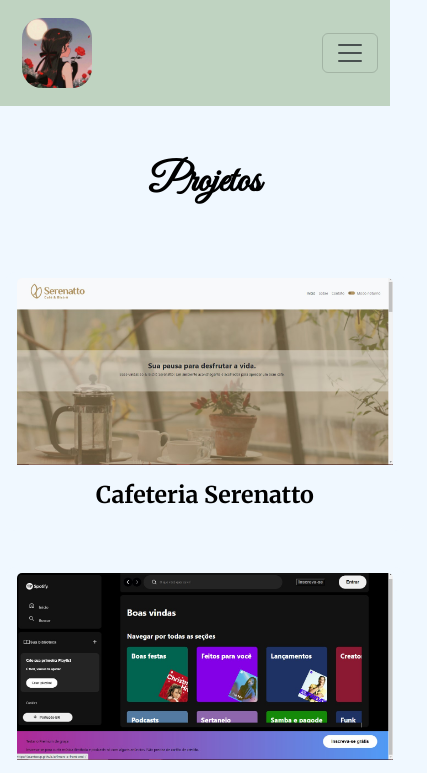
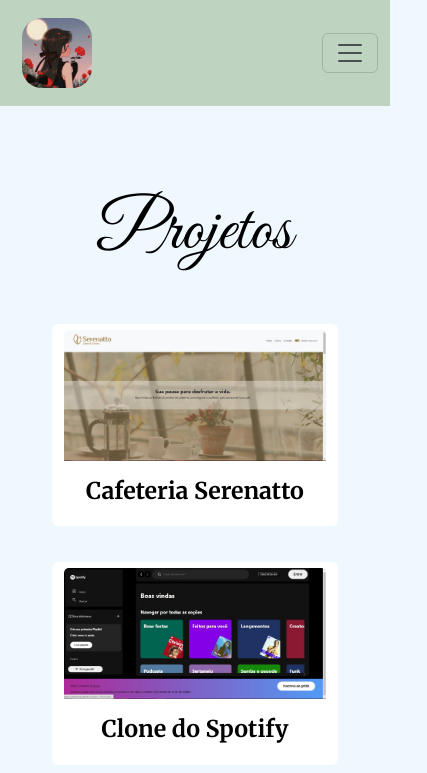
Before and after one commit to AmandaPVSantos/portofolio_atualizado, a website: page projetos/projetos.html in a window 390 px wide. Shown: the top 773 px of the page, 427 px wide, since content can reach past the window. Drawn offline with nearby package versions, Linux system fonts and the light colour scheme.

Commit message:
ajustes finais na pagina "projetos" - modificado os estilos e responsividade

```diff
--- a/projetos/projetos.css
+++ b/projetos/projetos.css
@@ -1,41 +1,25 @@
-.projetos-container-principal {
-    display: flex;
-    flex-wrap: wrap;
-    justify-content: center;
-    width: 100%; /* Garante que o container não exceda a largura da viewport */
-    overflow-x: hidden; /* Evita rolagem horizontal */
-    padding: 0 10px; /* Pequeno padding para evitar vazamento nas bordas */
-    box-sizing: border-box; /* Garante que padding e border sejam incluídos na largura total */
+/* Container main cards*/
+.container_main_cards {
+    margin: 190px 30px 90px 30px;
 }
 
-.card {
-    background-color: #F0F8FF;
-    transition: transform 0.3s, box-shadow 0.3s;
-    border-radius: 10px;
-    box-sizing: border-box; /* Inclui padding e border na largura total */
+/* Titulo - Projetos*/
+.titulo-projetos h2 {
+    color: #000;
+    font-size: 100px;
+    font-family: "Great Vibes", cursive;
+    text-align: center;
+    margin-bottom: 40px;
 }
 
-.titulo-projetos h2 {
+/* estilo dos cards*/
+.card-text {
     color: #000;
-    font-size: 70px;
-    font-family: "Great Vibes", cursive;
     text-align: center;
 }
 
-.div-principal {
-    margin: 150px 20px;
-    padding: 10px;
-    border-radius: 20px;
-    display: flex;
-    flex-direction: column;
-    align-items: center;
-    width: 100%; /* Ajuste da largura para garantir que ocupe toda a tela */
-    box-sizing: border-box;
-}
-
-.card-text {
-    color: #000;
-    text-align: center;
+.card:hover {
+    background-color: #BFD3C1;
 }
 
 /* Estilo do modal */
@@ -58,7 +42,7 @@
 }
 
 #botao-padrao {
-    background-color: #000;
+    background-color: #BFD3C1;
     color: #fff;
 }
 
--- a/projetos/projetos.html
+++ b/projetos/projetos.html
@@ -37,14 +37,12 @@
       <nav class="navbar navbar-expand-lg fixed-top"> <!--bg-body-tertiary-->
           <div class="container-fluid"  id="navbar">
             <div class="logo-floral">
-              <a class="navbar-brand" href="#"><img src="/assests/Cute avatar _ Anime.jfif" alt="avatar"></a>
+              <a class="navbar-brand" href="#"><img src="/assests/Cute avatar _ Anime.jfif" alt=""></a>
             </div>
-
             <button class="navbar-toggler" type="button" data-bs-toggle="collapse" data-bs-target="#navbarNav" aria-controls="navbarNav" aria-expanded="false" aria-label="Toggle navigation">
               <span class="navbar-toggler-icon"></span>
             </button>
             <div class="collapse navbar-collapse" id="navbarNav">
-
               <ul class="navbar-nav w-100 justify-content-end">
                 <li class="nav-item">
                   <a class="nav-link active" aria-current="page" href="#" onclick="navigateToPage('/index.html')">Início</a>
@@ -54,7 +52,7 @@
                   <a class="nav-link" href="#" onclick="navigateToPage('/sobre/sobre.html')">Sobre</a>
                 </li>
                 <li class="nav-item">
-                  <a class="nav-link" href="#" onclick="navigateToPage('/projetos/projetos.html')">Pojetos</a>
+                  <a class="nav-link" href="#" onclick="navigateToPage('/projetos/projetos.html')">Projetos</a>
                 </li>
 
                 <li class="nav-item">
@@ -63,15 +61,15 @@
               </ul>
             </div>
           </div>
-      </nav>
+        </nav>
     </header>
 
-    <main>
+    <main class="container_main_cards">
       <section class="banners banner-1">
         <div class="div-principal">
           <div class="div-secundaria">
             <div class="titulo-projetos">
-              <h2 class="section-h2 p-5 fw-bold mw-75 text-center">
+              <h2 class="section-h2 text-center">
                 Projetos
               </h2>
             </div>
@@ -480,7 +478,8 @@
                 <div>
                   <p>
                     Para visualizar:
-                    <a href="#" target="_blank">Indisponível no momento!</a>
+                    <a href="#">Indisponível no momento!</a>
+                    <!-- depois que estiver pronto, inserir >> target="_blank" -->
                   </p>
                 </div>
               </div>
@@ -515,7 +514,7 @@
               E-mail para contato: avsantos573@gmail.com
             </p>
             <p>
-               <i class="bi bi-c-circle"></i> 2024  Todos os direitos reservados | Desenvolvido por Amanda.
+              <i class="bi bi-c-circle"></i> 2024  Todos os direitos reservados | Desenvolvido por Amanda.
             </p>
           </div>
       </section>
--- a/projetos/projetosResponsivo.css
+++ b/projetos/projetosResponsivo.css
@@ -1,7 +1,7 @@
 /* Responsividade */
 @media (max-width: 768px) {
     .titulo-projetos h2 {
-        font-size: 40px;
+        font-size: 70px;
     }
 
     .div-principal {
```
